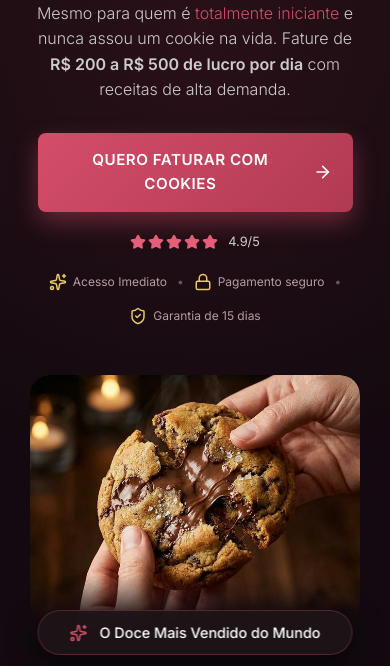
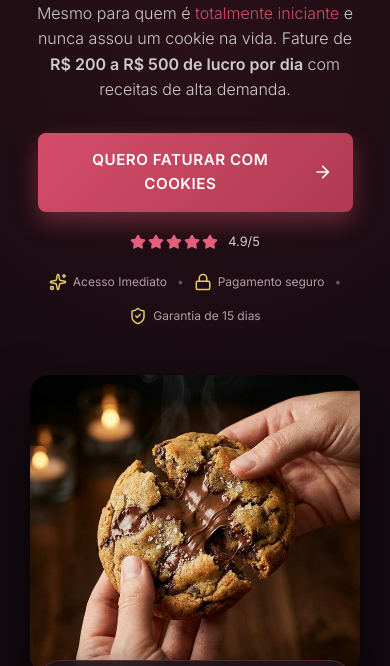
Before and after one commit to lucasmottac/cookieslucrativoslp, a website built with Vite: page index.html in a window 390 px wide. Shown: the part 349-1015 px from the top of the page. Built offline with nearby package versions, Linux system fonts and the light colour scheme; a script that the page names is missing; a web font is replaced by a local one.

Commit message:
Refine hero image height and remove bottom fade

```diff
--- a/styles.css
+++ b/styles.css
@@ -360,20 +360,14 @@ body {
 
 .hero-image {
     width: 100%;
-    height: 350px;
-    /* Reduced height */
+    height: 450px;
     object-fit: cover;
-    /* maintain aspect ratio */
     object-position: center 60%;
-    /* center the focus */
     border-radius: 20px;
     position: relative;
     z-index: 1;
     display: block;
     box-shadow: 0 20px 50px rgba(0, 0, 0, 0.5);
-    /* Make the image blend at the bottom if needed, or simply round corners */
-    mask-image: linear-gradient(to bottom, black 80%, transparent 100%);
-    -webkit-mask-image: linear-gradient(to bottom, black 80%, transparent 100%);
 }
 
 .floating-badge {
@@ -580,8 +574,7 @@ body {
 
     /* Hero Image & Badge */
     .hero-image {
-        height: 250px;
-        /* Smaller height for mobile */
+        height: 300px;
     }
 
     .floating-badge {
```
